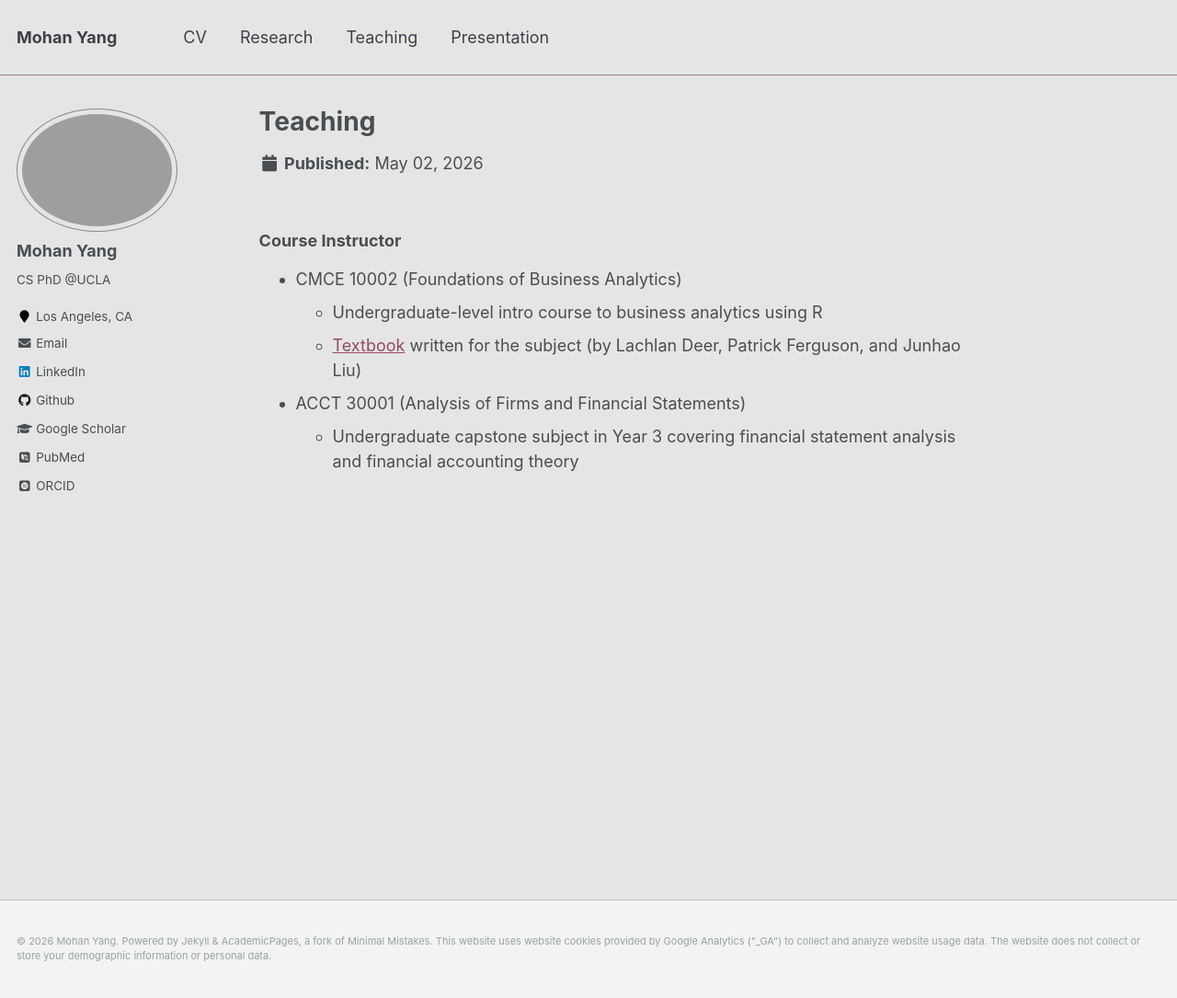
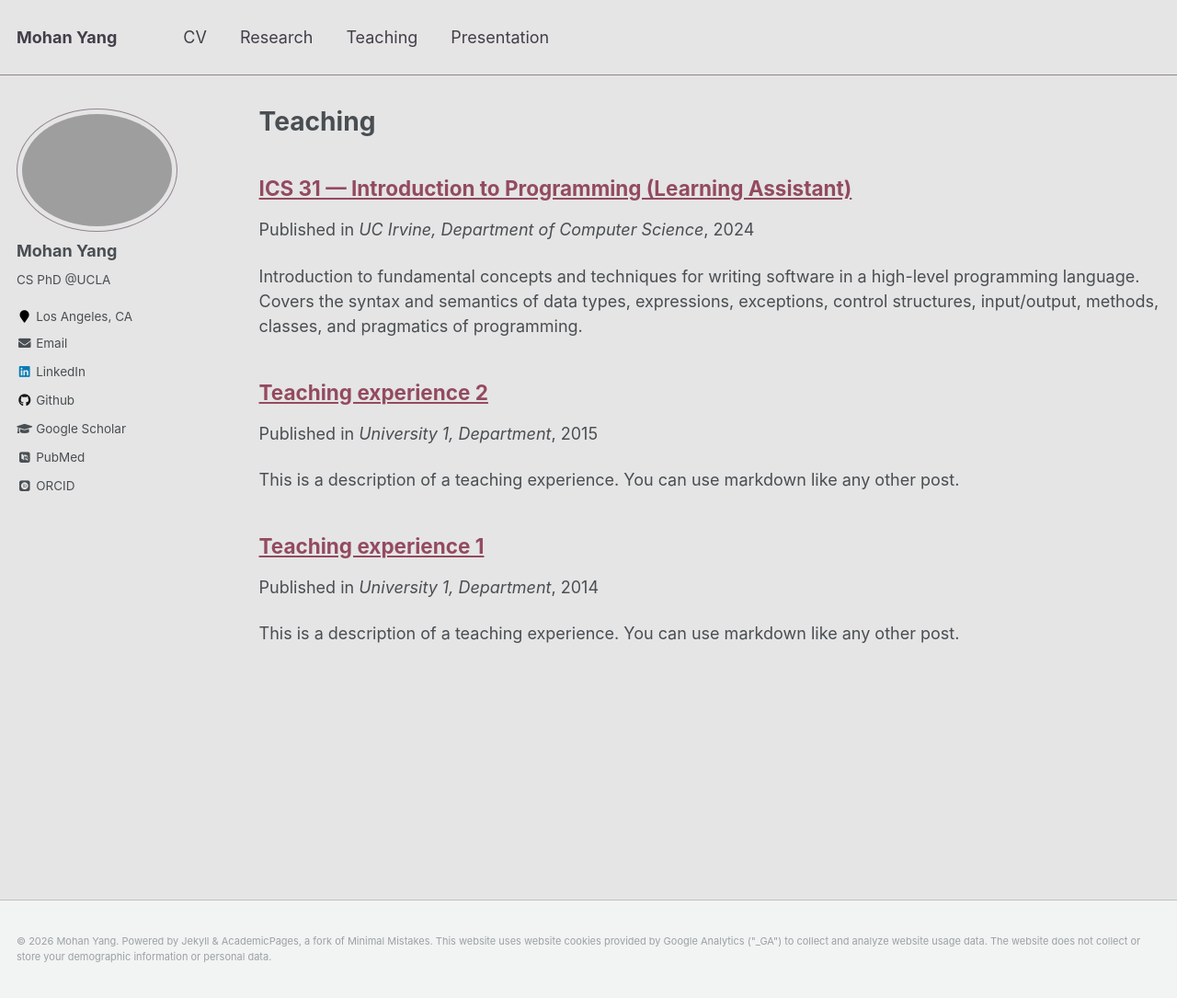
Before and after one commit to MohanYang03/mohanyang03.github.io, a Jekyll site: the page built from _pages/teaching.md, in a window 1280 px wide and 1098 px high. Shown: the top 1085 px of the window at 92% size. Built offline with Jekyll 4.4.1, drawn with Linux system fonts in a browser that asks for light colours; some web fonts are replaced; a script bundle is joined from its source files by our own code.

Commit message:
update format

```diff
--- /dev/null
+++ b/_teaching/ics-31-leaning-assistant.md
@@ -0,0 +1,10 @@
+---
+title: "ICS 31 — Introduction to Programming (Learning Assistant)"
+collection: teaching
+type: "Learning Assistant"
+permalink: /teaching/ics-31-introduction-to-programming/
+venue: "UC Irvine, Department of Computer Science"
+date: 2024-01-01
+location: "Irvine, CA"
+---
+Introduction to fundamental concepts and techniques for writing software in a high-level programming language. Covers the syntax and semantics of data types, expressions, exceptions, control structures, input/output, methods, classes, and pragmatics of programming.
--- a/_teaching/teaching.md
+++ /dev/null
@@ -1,16 +0,0 @@
----
-permalink: /teaching/
-title: "Teaching"
-author_profile: true
-redirect_from:
-  - /teaching/
-  - /teaching.html
----
-
-
-### Course Instructor
-* CMCE 10002 (Foundations of Business Analytics)
-  * Undergraduate-level intro course to business analytics using R
-  * [Textbook](https://unimelb-cmce-10002.github.io/fba-book/) written for the subject (by Lachlan Deer, Patrick Ferguson, and Junhao Liu)
-* ACCT 30001 (Analysis of Firms and Financial Statements)
-  * Undergraduate capstone subject in Year 3 covering financial statement analysis and financial accounting theory
```
Also changed, not shown: _pages/about.md (+2 -1 lines), _pages/data.md (deleted, +0 -24 lines), _pages/non-menu-page.md (deleted, +0 -17 lines), _pages/portfolio.html (deleted, +0 -13 lines), _pages/terms.md (deleted, +0 -39 lines), _publications/research.md (deleted, +0 -39 lines), 1 other file.
